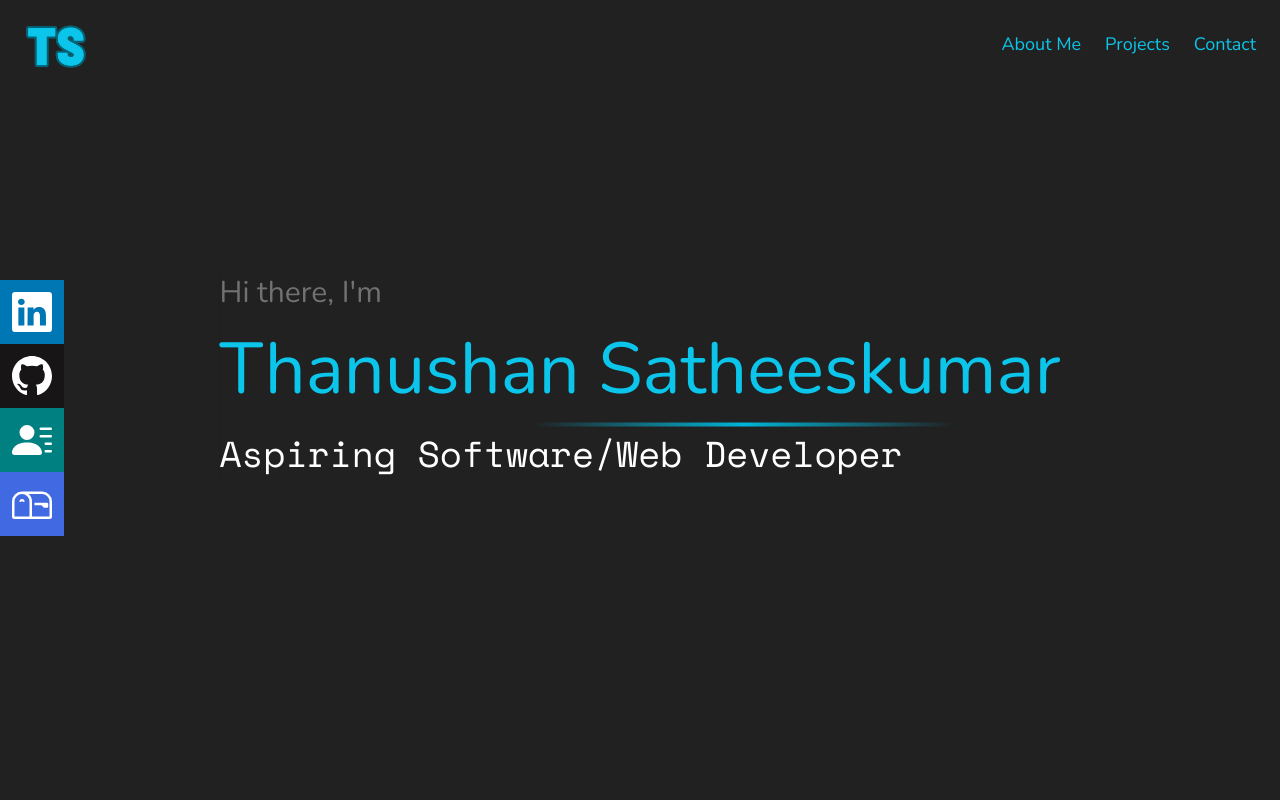
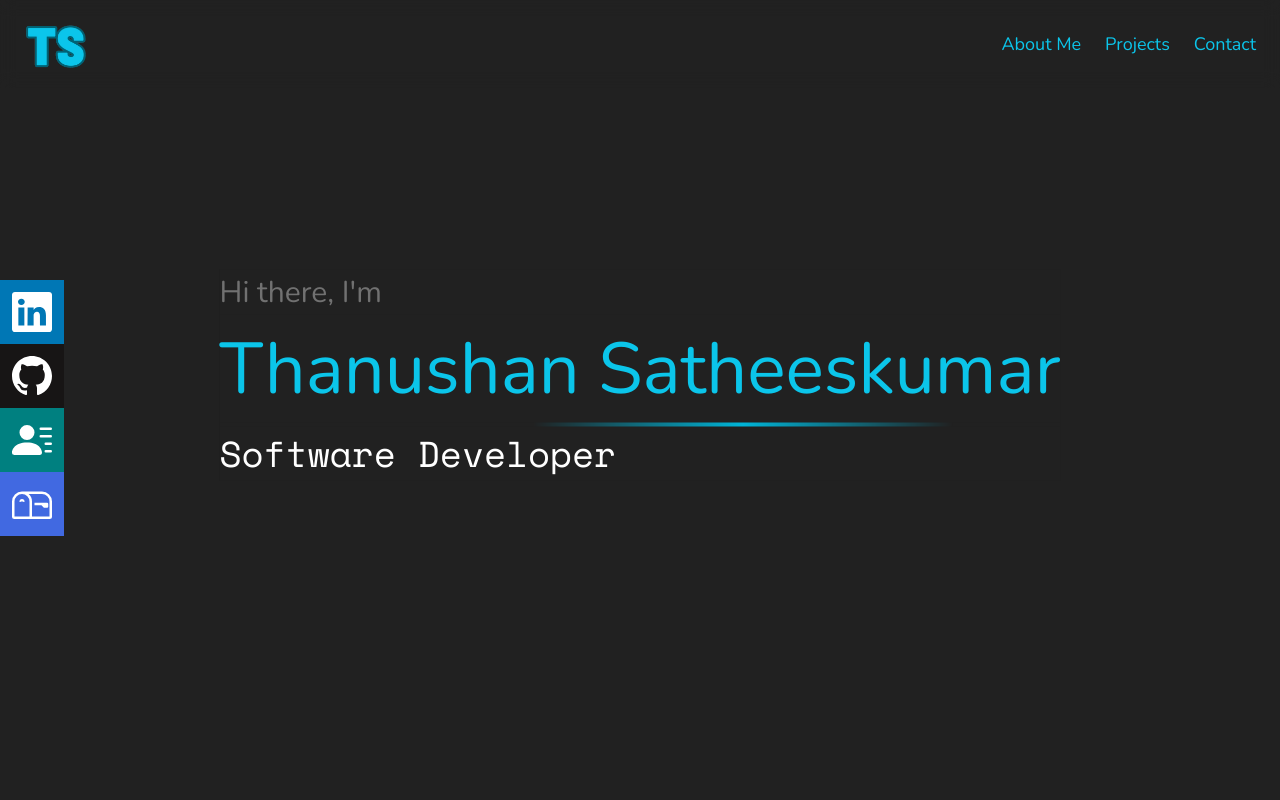
Before and after one commit to Thanushan925/portfolio-website-v3.0, a React (Vite) app: page / in a window 1280 px wide. Shown: the top 800 px of the page. Built offline with nearby package versions, Linux system fonts and the light colour scheme.

Commit message:
Updated subheading

```diff
--- a/src/components/Home.jsx
+++ b/src/components/Home.jsx
@@ -9,7 +9,7 @@ const Home = () => {
 
     // Used to carry out the 'Typing Effect' for the subtitle
     const [displayedText, setDisplayedText] = useState('');
-    const subtitleText = 'Aspiring Software/Web Developer';
+    const subtitleText = 'Software Developer';
 
     useEffect(() => {
         let intervalID;
```
